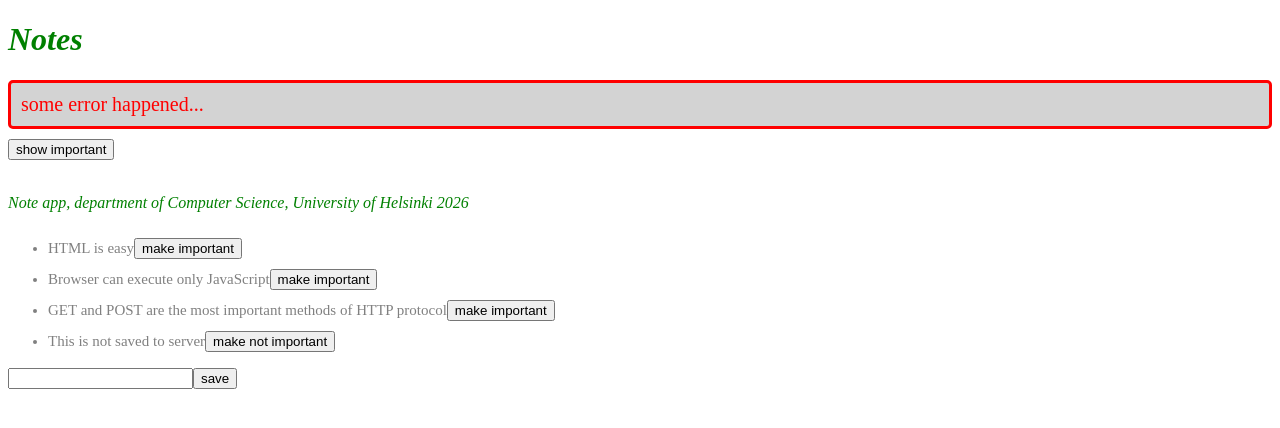
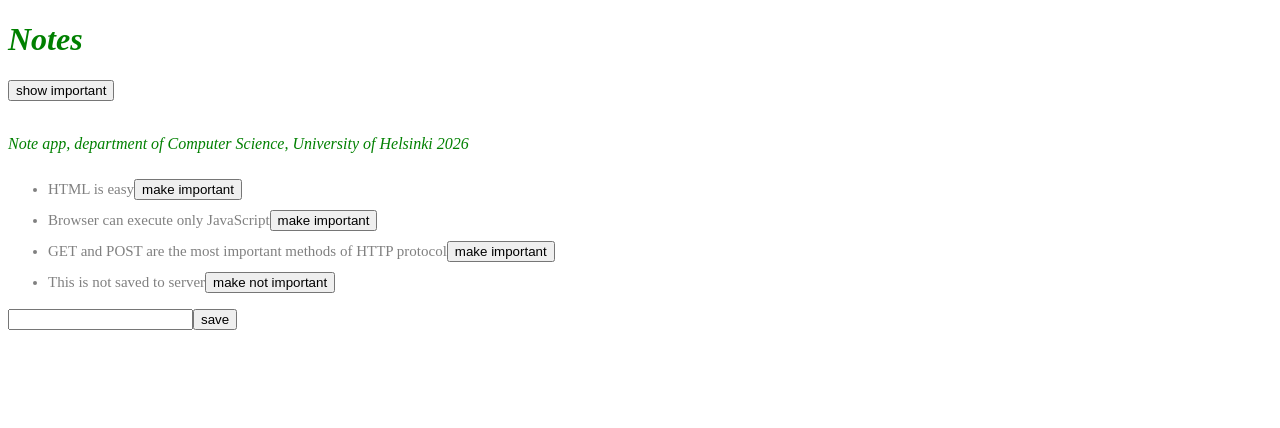
Before and after one commit to SalevaaraO/Salevaara_REPO, a React (Vite) app in the folder part2/notes/: page / in a window 1280 px wide. Shown: the top 428 px of the page. Built offline with nearby package versions, Linux system fonts and the light colour scheme; data requests are answered from the project's data file.

Commit message:
notes null fix

```diff
--- a/part2/notes/src/App.jsx
+++ b/part2/notes/src/App.jsx
@@ -8,7 +8,7 @@ const App = () => {
   const [notes, setNotes] = useState([])
   const [newNote, setNewnote] = useState('')
   const [showAll, setShowAll] = useState(true)
-  const [errorMessage, setErrorMessage] = useState('some error happened...')
+  const [errorMessage, setErrorMessage] = useState(null)
 
   useEffect (() => {
     noteService
@@ -17,6 +17,10 @@ const App = () => {
       setNotes(initialNotes)
     })
   }, [])
+
+  if (!notes) {
+    return null
+  }
 
   console.log('render', notes.length, 'notes')
 
```
